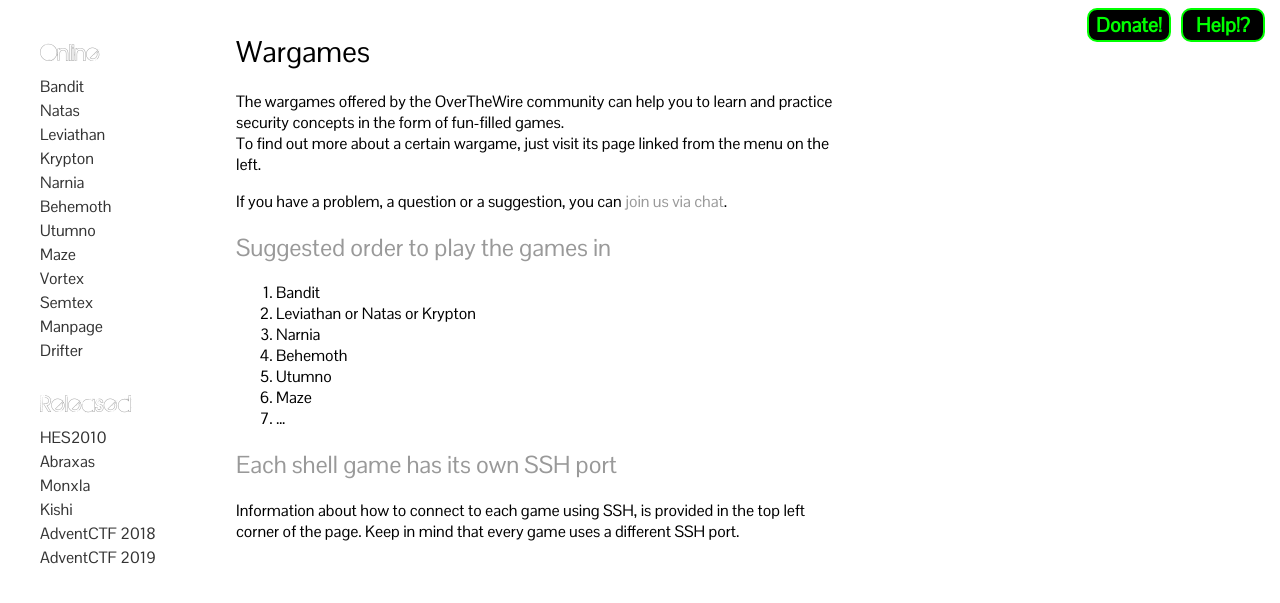
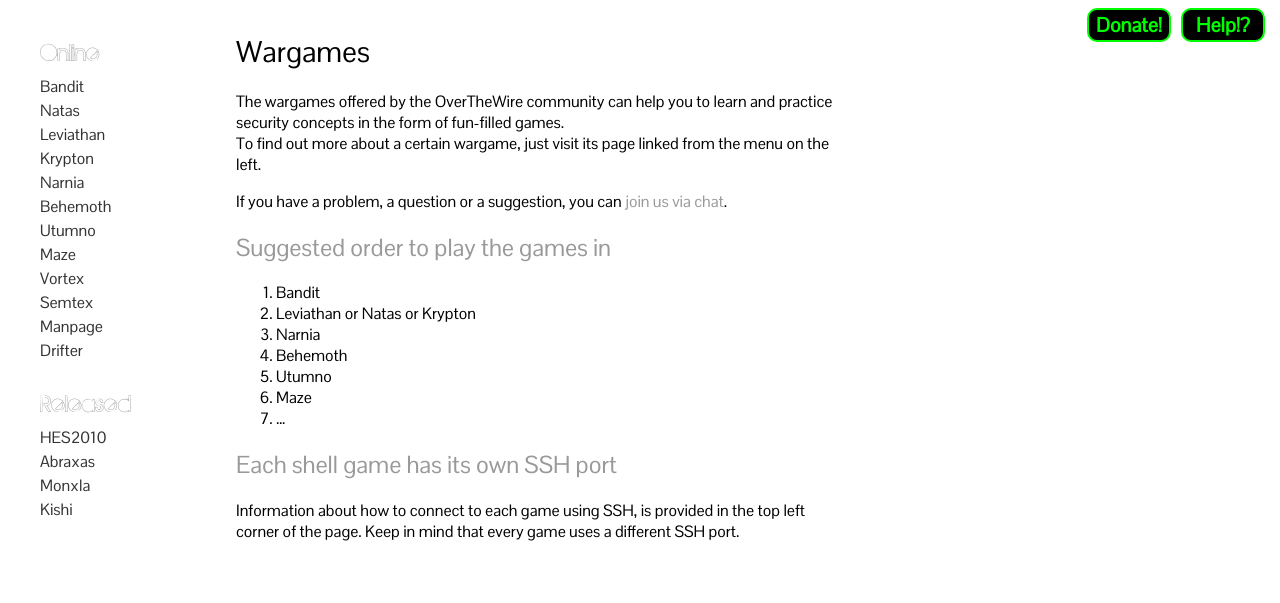
Before and after one commit to OverTheWireOrg/OverTheWire-website, a Jekyll site: the page built from wargames/index.md, in a window 1280 px wide, cut to the strip 77-680 px from the top of the page. Built offline with Jekyll 4.4.1, drawn with Linux system fonts in a browser that asks for light colours.

Commit message:
stale links

```diff
--- a/_includes/games.md
+++ b/_includes/games.md
@@ -22,7 +22,5 @@
 {% include menu_item.html link="/wargames/abraxas" name="Abraxas" %}
 {% include menu_item.html link="/wargames/monxla" name="Monxla" %}
 {% include menu_item.html link="/wargames/kishi" name="Kishi" %}
-{% include menu_item.html link="https://github.com/OverTheWireOrg/advent2018" name="AdventCTF 2018" %}
-{% include menu_item.html link="https://github.com/OverTheWireOrg/advent2019" name="AdventCTF 2019" %}
 	</ul>
 </div>
```
